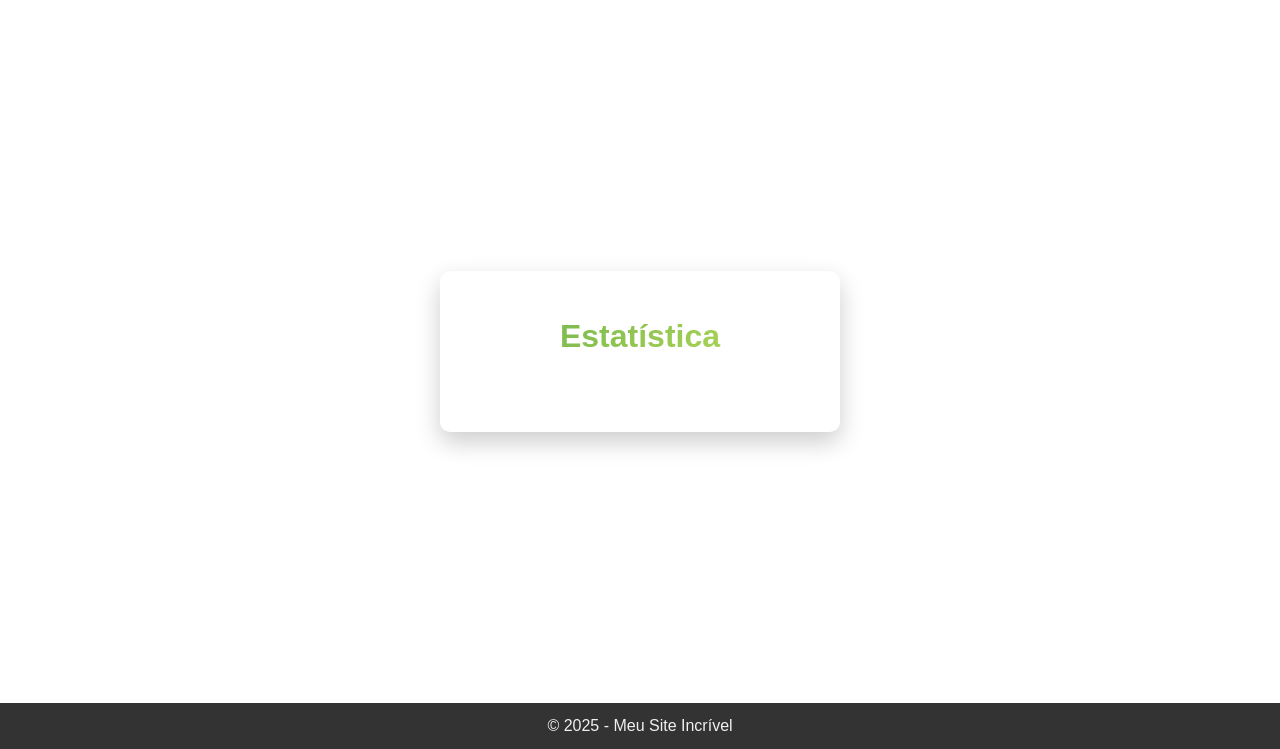
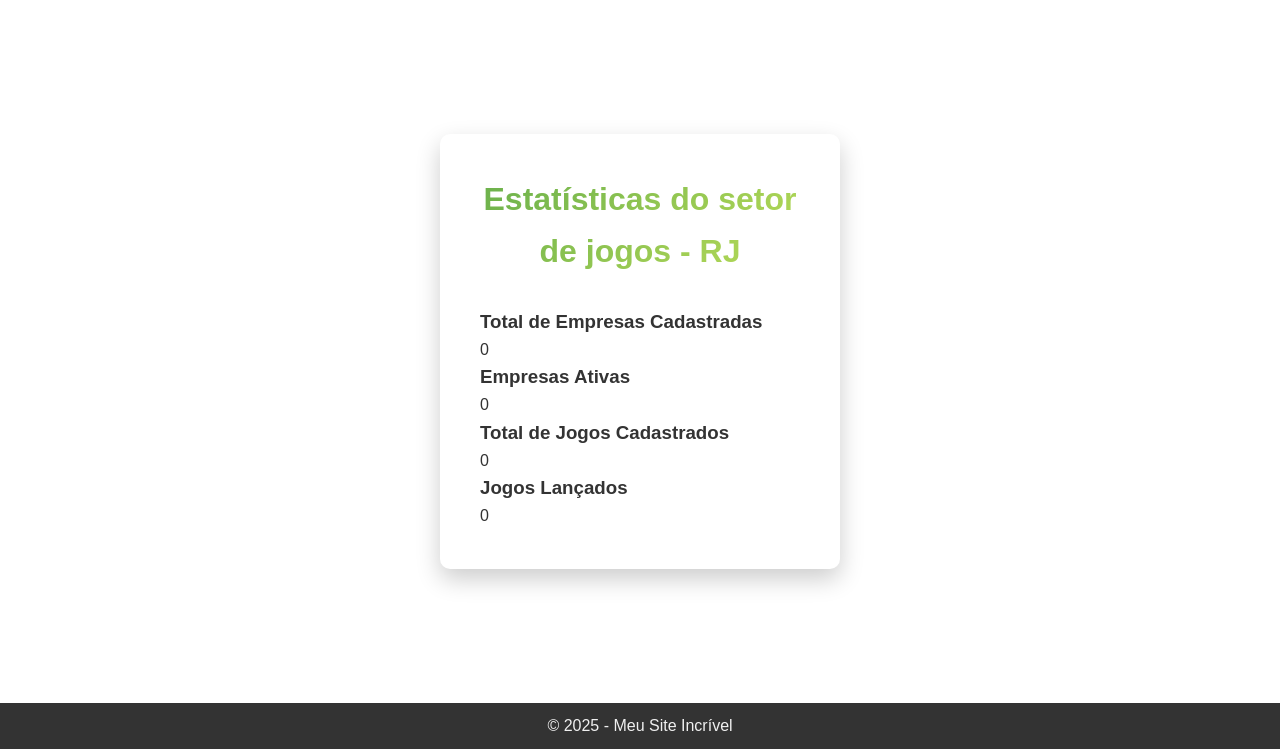
Before and after one commit to thiago-de-mattos/Projeto-Integrador, a Django app: page /empresa/estatistica/ in a window 1280 px wide. Shown: the part 51-800 px from the top of the page. Run offline with Django 5.2, Linux system fonts and the light colour scheme; the visitor is signed in with stand-in values (Sample User, id 1).

Commit message:
feat: adicionando campos de empresa

```diff
--- a/templates/estatistica.html
+++ b/templates/estatistica.html
@@ -2,19 +2,28 @@
 
 {% block content %}
     <div class="container">
-        <h1 class="titulo">Estatística</h1>
-            <ul></ul>
-                {% for dado in dados %}
-                    <li>{Ano: { dado.ano }} - Faturamento: {{ dado.faturamento_anual }}</li>
-                    <li>Investimento recebido: {{ dado.investimento_recebido }}</li>
-                    <li>Número de funcionários: {{ dado.numero_funcionarios }}</li>
-                    <li>Jogos lançados: {{ dado.jogos_lancados }}</li>
-                    <li>Jogos em desenvolvimento: {{ dado.jogos_em_desenvolvimento }}</li>
-                    <li>Plataformas principais: {{ dado.plataformas_principais }}</li>
-                    <li>Mercado principal: {{ dado.mercado_principal }}</li>
-                    <li>Data de preenchimento: {{ dado.data_preenchimento }}</li>
-                {% endfor %}
-            </ul>
+        <h1 class="titulo">Estatísticas do setor de jogos - RJ</h1>
+        <div class="card-estatistica">
+            <div class="card">
+                <h3>Total de Empresas Cadastradas</h2>
+                <p>{{ total_empresas }}</p>
+            </div>
+
+            <div class="card">
+                <h3>Empresas Ativas</h2>
+                <p>{{ empresas_ativas }}</p>
+
+            <div class="card">
+                <h3>Total de Jogos Cadastrados</h2>
+                <p>{{ projetos_empresa }}</p>
+            </div>
+
+            <div class="card">
+                <h3>Jogos Lançados</h2>
+                <p>{{ jogos_lancados }}</p>
+            </div>
+        </div>
+
     </div>
 
 {% endblock %}
```
